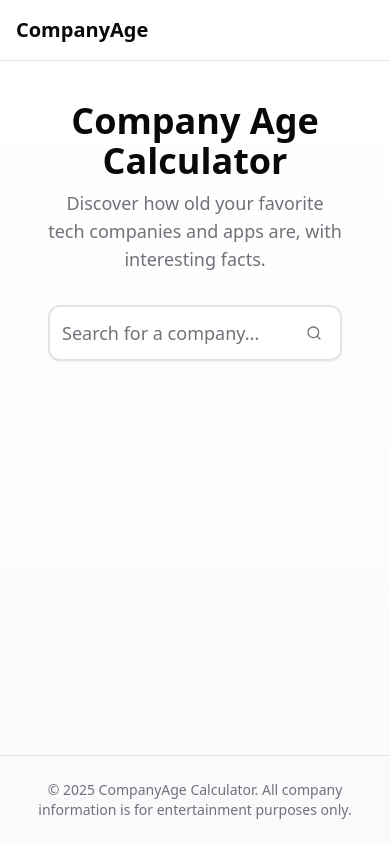
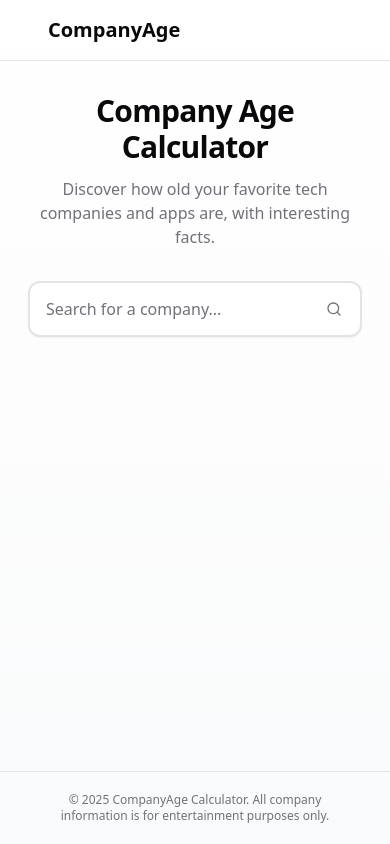
Before and after one commit to rameshreddyin/age-funny-calculator, a React (Vite) app: page / in a window 390 px wide. Built offline with nearby package versions, Linux system fonts and the light colour scheme.

Commit message:
Improve mobile responsiveness
Improved mobile responsiveness and styling with better padding.

```diff
--- a/src/components/AgeCalculator.tsx
+++ b/src/components/AgeCalculator.tsx
@@ -36,28 +36,30 @@ const AgeCalculator: React.FC = () => {
   };
 
   return (
-    <div className="w-full max-w-4xl mx-auto px-4">
-      <div className="mb-8 text-center">
-        <h1 className="text-4xl md:text-5xl font-bold mb-2">
+    <div className="w-full max-w-4xl mx-auto">
+      <div className="mb-8 md:mb-12 text-center px-4">
+        <h1 className="text-3xl md:text-5xl font-bold mb-3 md:mb-4 tracking-tight">
           Company Age Calculator
         </h1>
-        <p className="text-lg text-muted-foreground max-w-xl mx-auto">
+        <p className="text-base md:text-lg text-muted-foreground max-w-xl mx-auto">
           Discover how old your favorite tech companies and apps are, with interesting facts.
         </p>
       </div>
 
       {!selectedCompany ? (
-        <CompanySearch onSelect={handleCompanySelect} />
+        <div className="px-3 md:px-0">
+          <CompanySearch onSelect={handleCompanySelect} />
+        </div>
       ) : (
         <>
           {ageData && <AgeResult company={selectedCompany} age={ageData} />}
 
           <AgeFacts facts={facts} />
 
-          <div className="mt-8 text-center">
+          <div className="mt-8 md:mt-10 text-center pb-4">
             <button
               onClick={resetSelection}
-              className="text-sm text-muted-foreground hover:text-primary underline transition-colors"
+              className="px-4 py-2 text-sm md:text-base text-primary border border-primary/20 rounded-full hover:bg-primary/5 transition-colors"
             >
               Search for another company
             </button>
--- a/src/components/AgeFacts.tsx
+++ b/src/components/AgeFacts.tsx
@@ -34,18 +34,18 @@ const AgeFacts: React.FC<AgeFactsProps> = ({ facts }) => {
   if (!facts.length) return null;
 
   return (
-    <div className="w-full max-w-3xl mx-auto mt-8 grid gap-4 md:grid-cols-2">
+    <div className="w-full max-w-3xl mx-auto mt-8 grid gap-4 px-4 sm:px-6 md:px-4">
       {facts.map((fact, index) => (
         <Card
           key={index}
           className="overflow-hidden backdrop-blur-sm bg-card/90 border hover:shadow-md transition-all duration-300 animate-fade-in"
           style={{ animationDelay: `${index * 0.1}s` }}
         >
-          <CardContent className="p-5">
-            <div className="flex gap-3">
+          <CardContent className="p-5 sm:p-6">
+            <div className="flex gap-4">
               <div className="mt-1 shrink-0">{getCategoryIcon(fact.category)}</div>
               <div className="flex-1">
-                <p className="text-xs font-medium text-muted-foreground mb-1">
+                <p className="text-xs font-medium text-muted-foreground mb-1.5">
                   {fact.category}
                 </p>
                 <p className="text-sm md:text-base">{fact.text}</p>
--- a/src/components/AgeResult.tsx
+++ b/src/components/AgeResult.tsx
@@ -33,29 +33,29 @@ const AgeResult: React.FC<AgeResultProps> = ({ company, age }) => {
   };
 
   return (
-    <div className="w-full max-w-md mx-auto mt-8 text-center animate-fade-in">
-      <div className="glass-morphism rounded-2xl border shadow-sm p-6 mb-6">
+    <div className="w-full max-w-md mx-auto mt-8 text-center animate-fade-in px-4 sm:px-0">
+      <div className="glass-morphism rounded-2xl border shadow-md p-6 sm:p-8 mb-6">
         <div className="text-xs font-medium uppercase tracking-wider text-muted-foreground mb-2">
           {company.category}
         </div>
-        <h2 className="text-3xl font-bold mb-4">{company.name}</h2>
+        <h2 className="text-2xl sm:text-3xl font-bold mb-4">{company.name}</h2>
 
-        <div className="flex justify-center mb-4">
+        <div className="flex justify-center mb-5">
           <div className="flex items-center text-sm text-muted-foreground">
-            <CalendarDays className="h-4 w-4 mr-1" />
+            <CalendarDays className="h-4 w-4 mr-2" />
             <span>Founded: {format(new Date(company.launchDate), "MMMM d, yyyy")}</span>
           </div>
         </div>
 
-        <div className="flex items-center justify-center mb-4">
-          <ProgressRing progress={calculateProgress()} size={160} />
+        <div className="flex items-center justify-center mb-6">
+          <ProgressRing progress={calculateProgress()} size={150} />
         </div>
 
-        <div className="text-center mb-4">
-          <div className="text-sm uppercase tracking-wider text-muted-foreground mb-1">
+        <div className="text-center mb-5">
+          <div className="text-sm uppercase tracking-wider text-muted-foreground mb-2">
             Current Age
           </div>
-          <div className="text-3xl font-bold">
+          <div className="text-2xl sm:text-3xl font-bold">
             {formatAgeString(age)}
           </div>
         </div>
--- a/src/components/CompanySearch.tsx
+++ b/src/components/CompanySearch.tsx
@@ -63,7 +63,7 @@ const CompanySearch: React.FC<CompanySearchProps> = ({ onSelect }) => {
           ref={inputRef}
           type="text"
           placeholder="Search for a company..."
-          className="pr-10 h-14 text-lg rounded-xl border-2 shadow-sm transition-all duration-200 focus-visible:border-primary/50"
+          className="pr-10 h-14 text-base md:text-lg rounded-xl border-2 shadow-sm transition-all duration-200 focus-visible:border-primary/50 px-4"
           value={searchTerm}
           onChange={(e) => setSearchTerm(e.target.value)}
           onFocus={() => setIsFocused(true)}
@@ -86,14 +86,14 @@ const CompanySearch: React.FC<CompanySearchProps> = ({ onSelect }) => {
           {suggestions.map((company) => (
             <div
               key={company.name}
-              className="p-3 cursor-pointer hover:bg-accent transition-colors flex items-center justify-between group"
+              className="p-4 cursor-pointer hover:bg-accent transition-colors flex items-center justify-between group"
               onClick={() => handleSuggestionClick(company)}
             >
               <div>
                 <p className="font-medium">{company.name}</p>
                 <p className="text-sm text-muted-foreground">{company.category}</p>
               </div>
-              <span className="text-xs bg-secondary text-secondary-foreground px-2 py-1 rounded-full opacity-0 group-hover:opacity-100 transition-opacity">
+              <span className="text-xs bg-secondary text-secondary-foreground px-3 py-1 rounded-full opacity-0 group-hover:opacity-100 transition-opacity">
                 Select
               </span>
             </div>
--- a/src/pages/Index.tsx
+++ b/src/pages/Index.tsx
@@ -5,10 +5,10 @@ import AgeCalculator from "@/components/AgeCalculator";
 const Index: React.FC = () => {
   return (
     <div className="min-h-screen bg-gradient-to-b from-white to-gray-50 dark:from-gray-900 dark:to-gray-950 flex flex-col">
-      <header className="py-4 border-b">
-        <div className="container mx-auto px-4">
+      <header className="py-4 md:py-6 border-b px-4 md:px-6">
+        <div className="container mx-auto">
           <div className="flex items-center justify-between">
-            <div className="text-xl font-semibold">CompanyAge</div>
+            <div className="text-xl md:text-2xl font-semibold">CompanyAge</div>
             <nav className="hidden md:flex space-x-4">
               <a href="#" className="text-sm text-muted-foreground hover:text-foreground transition-colors">
                 About
@@ -21,13 +21,13 @@ const Index: React.FC = () => {
         </div>
       </header>
 
-      <main className="flex-1 container mx-auto py-10 md:py-16">
+      <main className="flex-1 container mx-auto py-8 md:py-16 px-4 md:px-6">
         <AgeCalculator />
       </main>
 
-      <footer className="py-6 border-t">
-        <div className="container mx-auto px-4">
-          <div className="text-center text-sm text-muted-foreground">
+      <footer className="py-5 md:py-6 border-t px-4 md:px-6">
+        <div className="container mx-auto">
+          <div className="text-center text-xs md:text-sm text-muted-foreground">
             <p>© {new Date().getFullYear()} CompanyAge Calculator. All company information is for entertainment purposes only.</p>
           </div>
         </div>
```
